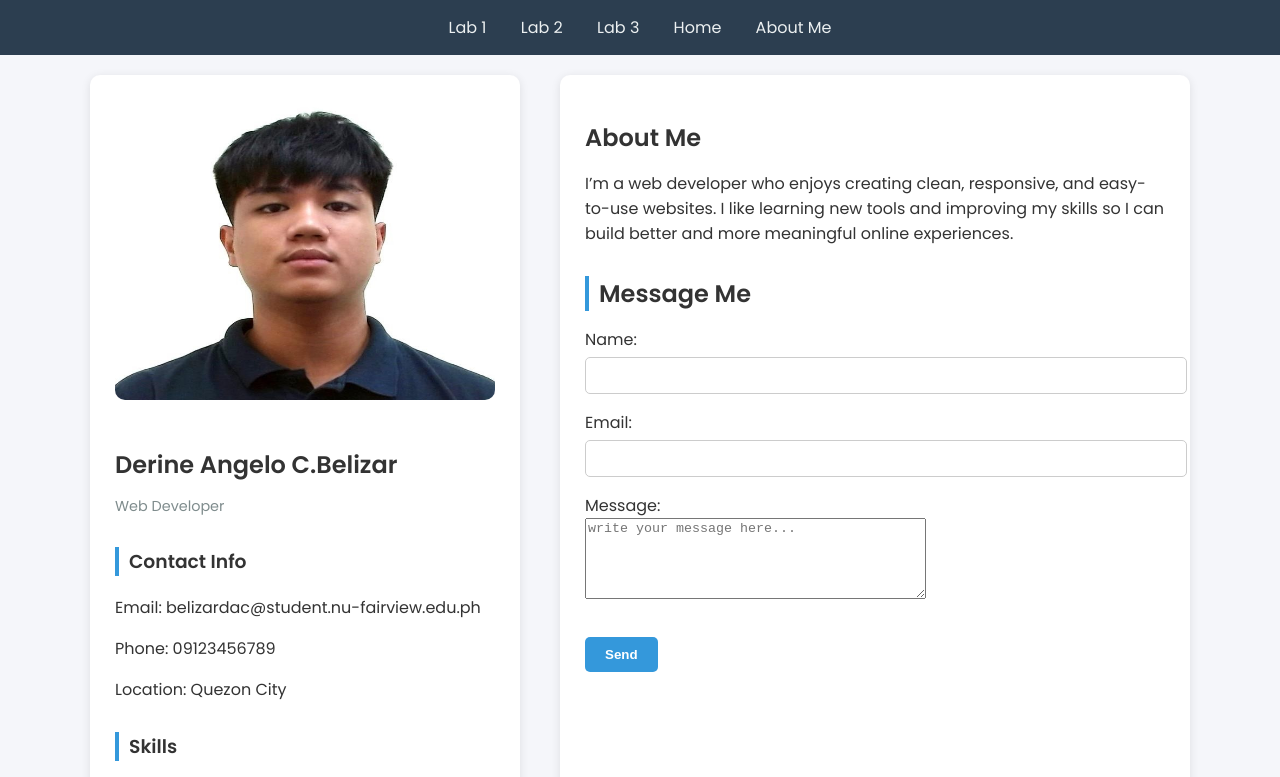
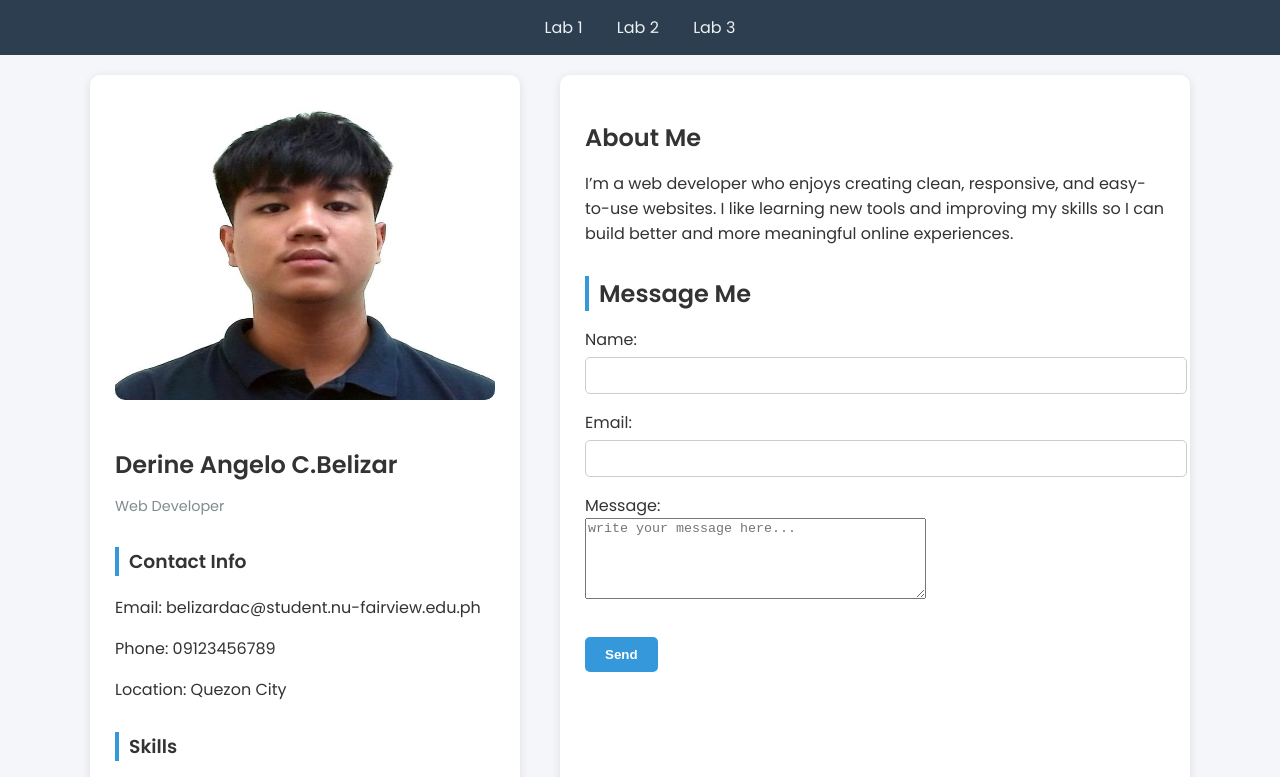
Before and after one commit to derbelizar/MyPortfolio_Belizar, a plain HTML site: page index.html in a window 1280 px wide. Shown: the top 777 px of the page. Drawn offline with Linux system fonts and the light colour scheme.

Commit message:
Update index.html

```diff
--- a/index.html
+++ b/index.html
@@ -121,8 +121,6 @@ footer {
   <a href="index.html">Lab 1</a>
   <a href="belizar_lab2.html">Lab 2</a>
   <a href="belizar_lab3.html">Lab 3</a>
-  <a href="#home">Home</a>
-  <a href="#about">About Me</a>
 </nav>
 
 <!-- Main Content -->
```
